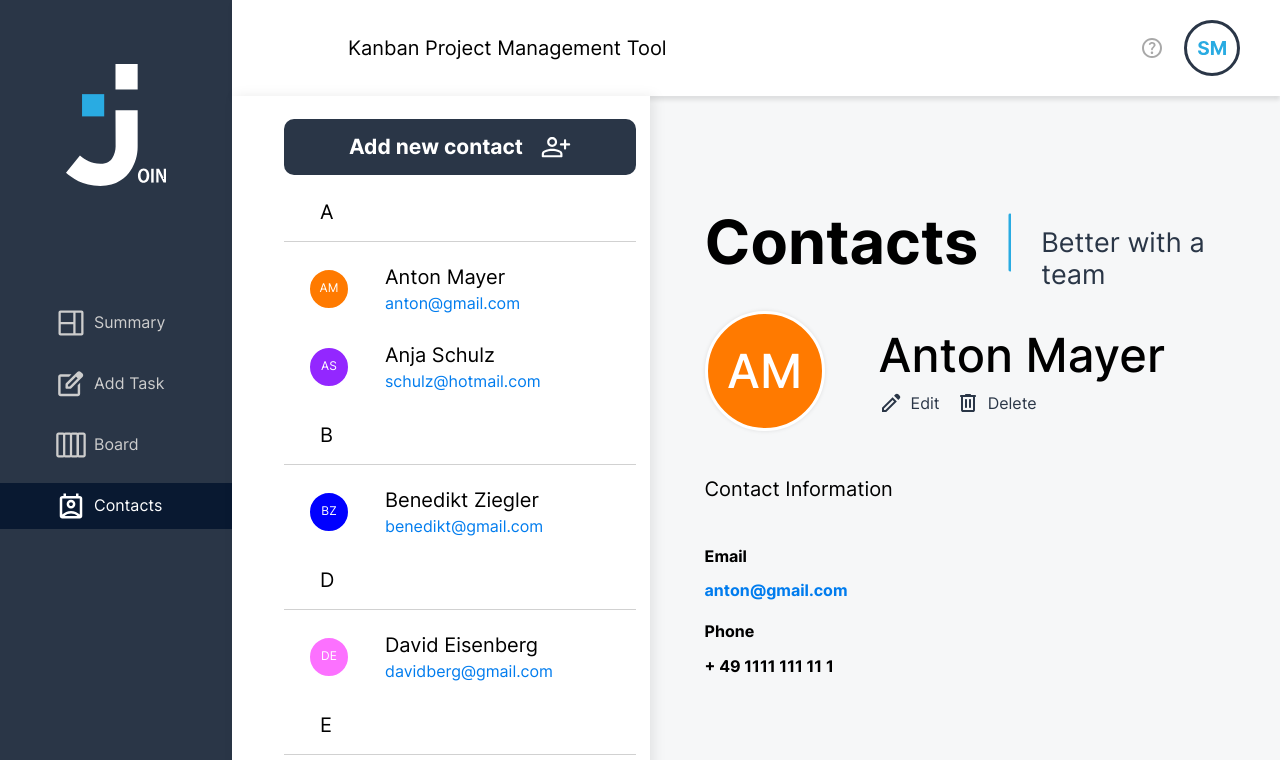
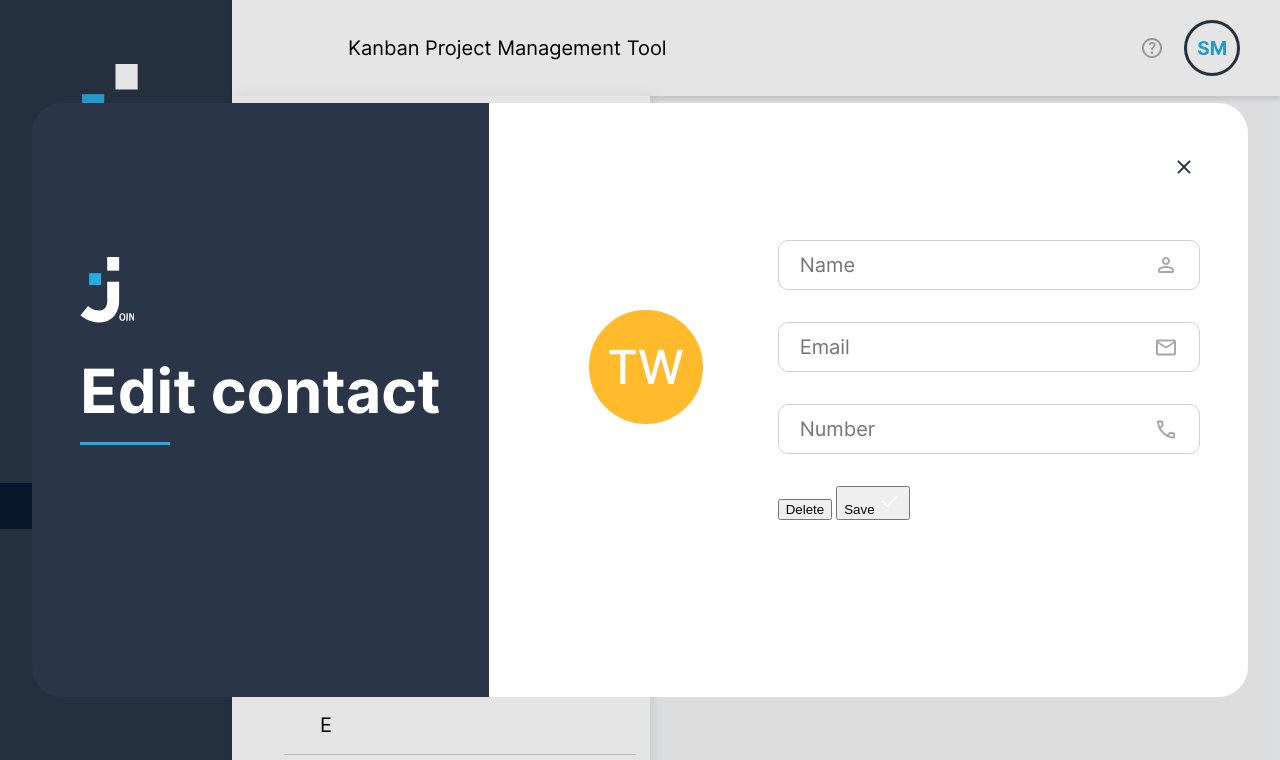
Before and after one commit to ProRuan/pre-join, a plain HTML site: page index.html in a window 1280 px wide. Shown: the top 760 px of the page. Drawn offline with Linux system fonts and the light colour scheme.

Commit message:
added dialog-contacts-form

```diff
--- a/index.html
+++ b/index.html
@@ -20,8 +20,44 @@
 
 <body onload="init()">
 
-    <dialog id="dialog" class="dialog">
-
+    <dialog open id="dialog" class="dialog">
+        <section class="dialog-contacts">
+            <div class="dialog-contacts-left">
+                <img class="dialog-contacts-img" src="./assets/img/dialog-contacts-logo.svg" alt="dialog-contacts-logo">
+                <div class="dialog-contacts-group">
+                    <div class="dialog-contacts-headline">Edit contact</div>
+                    <img class="dialog-contacts-underline" src="./assets/img/dialog-contacts-underline.svg"
+                        alt="dialog-contacts-underline">
+                </div>
+            </div>
+            <div class="dialog-contacts-right">
+                <img class="dcr-close-button" src="./assets/img/close.svg" alt="close">
+                <div class="dcr-profile bgc-yellow">TW</div>
+                <form class="dcr-form">
+                    <fieldset class="dcr-fieldset">
+                        <div class="dcr-input-group">
+                            <input class="dcr-input" type="text" placeholder="Name" required>
+                            <img class="dcr-img" src="./assets/img/person.svg" alt="person">
+                        </div>
+                        <div class="dcr-input-group">
+                            <input class="dcr-input" type="email" placeholder="Email">
+                            <img class="dcr-img" src="./assets/img/mail.svg" alt="mail">
+                        </div>
+                        <div class="dcr-input-group">
+                            <input class="dcr-input" type="tel" placeholder="Number">
+                            <img class="dcr-img" src="./assets/img/phone.svg" alt="phone">
+                        </div>
+                    </fieldset>
+                    <div class="dcr-button-bar">
+                        <button class="dcr-button">Delete</button>
+                        <button class="dcr-button">
+                            Save
+                            <img src="./assets/img/check-save.svg" alt="check-save">
+                        </button>
+                    </div>
+                </form>
+            </div>
+        </section>
     </dialog>
 
     <div id="content" include-html="./assets/templates/user-interface.html">
--- a/style.css
+++ b/style.css
@@ -386,7 +386,138 @@ dialog[open] {
 }
 
 
-/* Style scroll bar maybe */
+/* dialog edit contacts */
+.dialog-contacts {
+    border-radius: 30px;
+    display: flex;
+}
+
+.dialog-contacts-left {
+    box-sizing: border-box;
+    padding: 66px 48px;
+    height: 594px;
+    background-color: #2A3647;
+    border-radius: 30px 0 0 30px;
+    display: flex;
+    flex-direction: column;
+    gap: 32px;
+}
+
+.dialog-contacts-img {
+    padding-top: 88px;
+    width: 53.93px;
+    height: 66.48px;
+    object-fit: cover;
+    object-position: center;
+}
+
+.dialog-contacts-group {
+    display: flex;
+    flex-direction: column;
+    gap: 13px;
+}
+
+.dialog-contacts-headline {
+    font-family: 'Inter', sans-serif;
+    font-size: 61px;
+    font-weight: 700;
+    line-height: 73.2px;
+    color: #FFFFFF;
+}
+
+.dialog-contacts-underline {
+    width: 90px;
+    height: 3px;
+    object-fit: cover;
+    object-position: center;
+}
+
+.dialog-contacts-right {
+    padding: 66px 48px 66px 97px;
+    background-color: #FFFFFF;
+    border-radius: 0 30px 30px 0;
+    display: flex;
+    gap: 72px;
+    position: relative;
+}
+
+.dcr-close-button {
+    position: absolute;
+    top: 48px;
+    right: 48px;
+}
+
+.dcr-profile {
+    box-sizing: border-box;
+    margin-top: 138px;
+    width: 120px;
+    height: 120px;
+    font-family: 'Inter', sans-serif;
+    font-size: 47px;
+    font-weight: 500;
+    line-height: 56.4px;
+    text-align: center;
+    color: #FFFFFF;
+    border: 3px solid #FFFFFF;
+    border-radius: 70px;
+    display: flex;
+    justify-content: center;
+    align-items: center;
+}
+
+.dcr-form {
+    margin-top: 71px;
+    display: flex;
+    flex-direction: column;
+    gap: 32px;
+}
+
+.dcr-fieldset {
+    margin: 0;
+    border: unset;
+    padding: 0;
+    display: flex;
+    flex-direction: column;
+    gap: 32px;
+}
+
+.dcr-input-group {
+    box-sizing: border-box;
+    padding: 12px 21px;
+    width: 422px;
+    border: 1px solid #D1D1D1;
+    border-radius: 10px;
+    display: flex;
+    justify-content: flex-start;
+    align-items: center;
+    gap: 10px;
+}
+
+.dcr-input {
+    padding: 0;
+    border: unset;
+    font-family: 'Inter', sans-serif;
+    font-size: 20px;
+    font-weight: 400;
+    line-height: 24px;
+    flex: 1;
+}
+
+.dcr::placeholder {
+    color: #D1D1D1;
+}
+
+.dcr-img {
+    width: 24px;
+    height: 24px;
+    object-fit: cover;
+    object-position: center;
+}
+
+
+/* Close button still missing!!! */
+/* Button bar still missing!!! */
+
 /* link to email and number!!! */
 /* highlight current contact!!! */
 /* Create Folder */
```
Also changed, not shown: assets/img/check-save.svg (added), assets/img/dialog-contacts-logo.svg (added), assets/img/dialog-contacts-underline.svg (added), assets/img/phone.svg (added).
